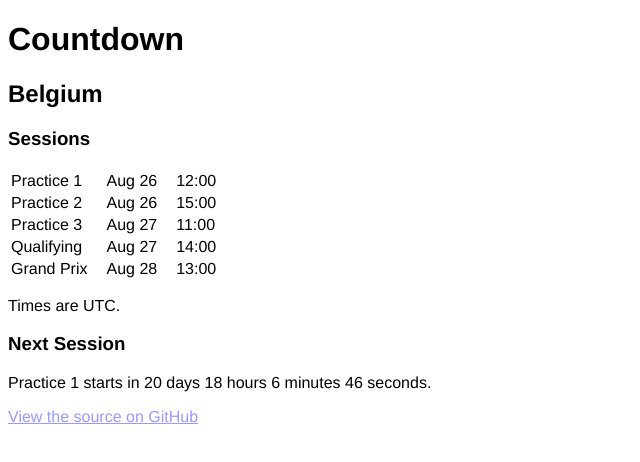
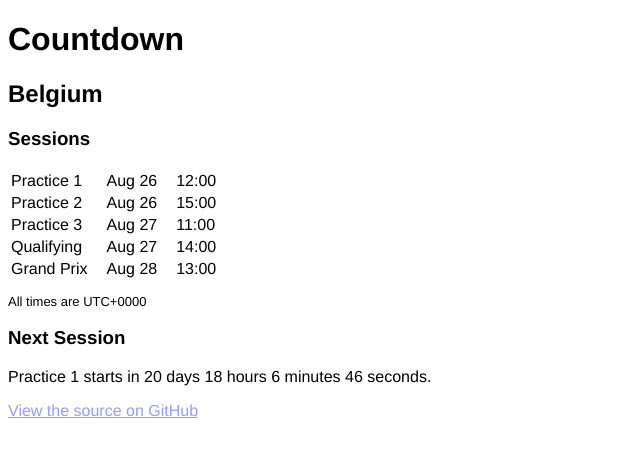
Before and after one commit to jmp/f1cd, a React (Create React App) app: page / in a window 1280 px wide. Shown: the top 462 px of the page, without its empty margins (0-640 px from the left). Built offline with nearby package versions, Linux system fonts and the light colour scheme.

Commit message:
Show correct timezone

```diff
--- a/src/App.css
+++ b/src/App.css
@@ -22,3 +22,7 @@ td {
     opacity: 50%;
     text-decoration: line-through;
 }
+
+#tzinfo {
+    font-size: small;
+}
--- a/src/App.tsx
+++ b/src/App.tsx
@@ -51,7 +51,7 @@ function App({ rounds, getDate, updateInterval }: AppProps) {
                 }
                 </tbody>
             </table>
-            <p>Times are UTC.</p>
+            <p id='tzinfo'>All times are UTC{new Date().toString().match(/([-+][0-9]+)\s/)![1]}</p>
             <h3>Next Session</h3>
             <p><span data-testid='session'>{nextSession.title}</span> starts in <span data-testid='countdown'>{remainingTime}</span>.</p>
             <p><a href='https://github.com/jmp/f1cd'>View the source on GitHub</a></p>
```
